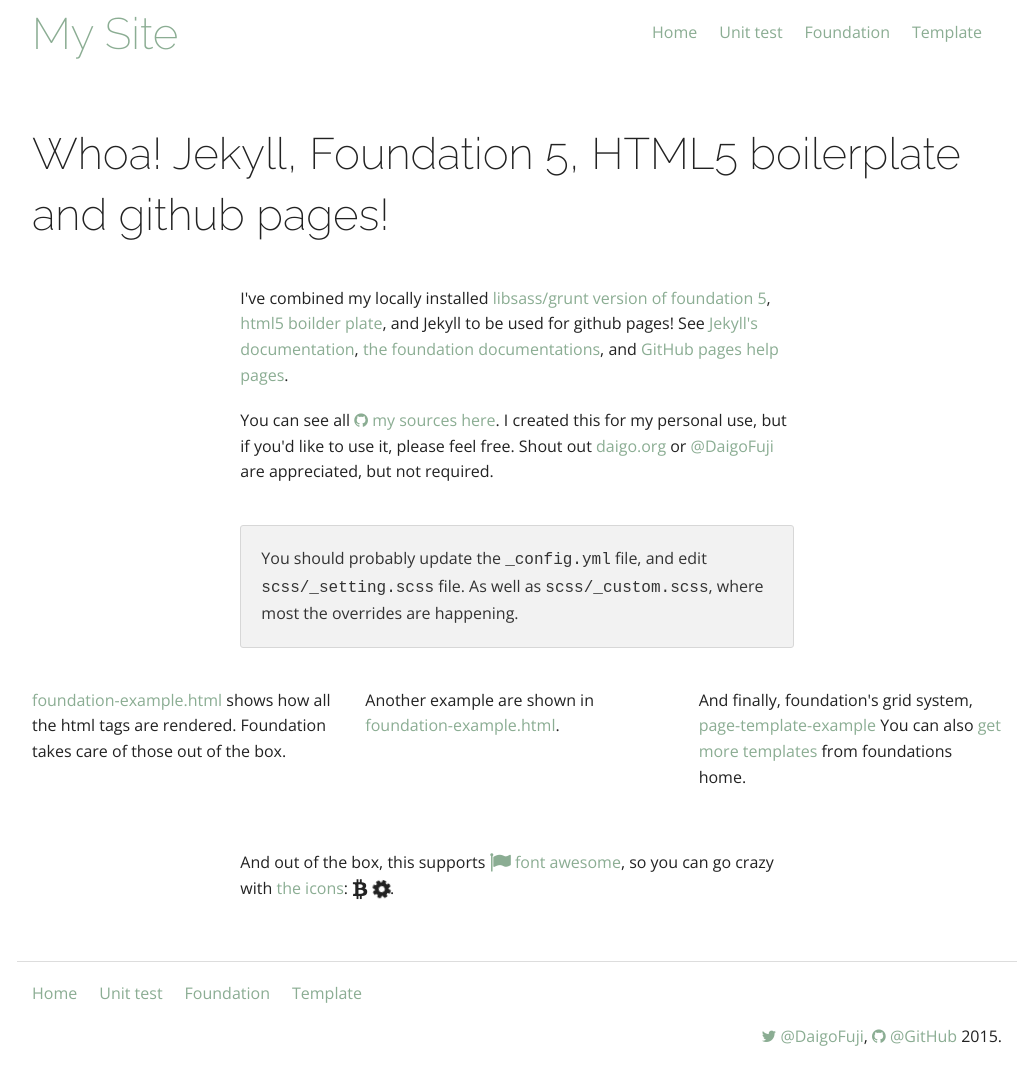
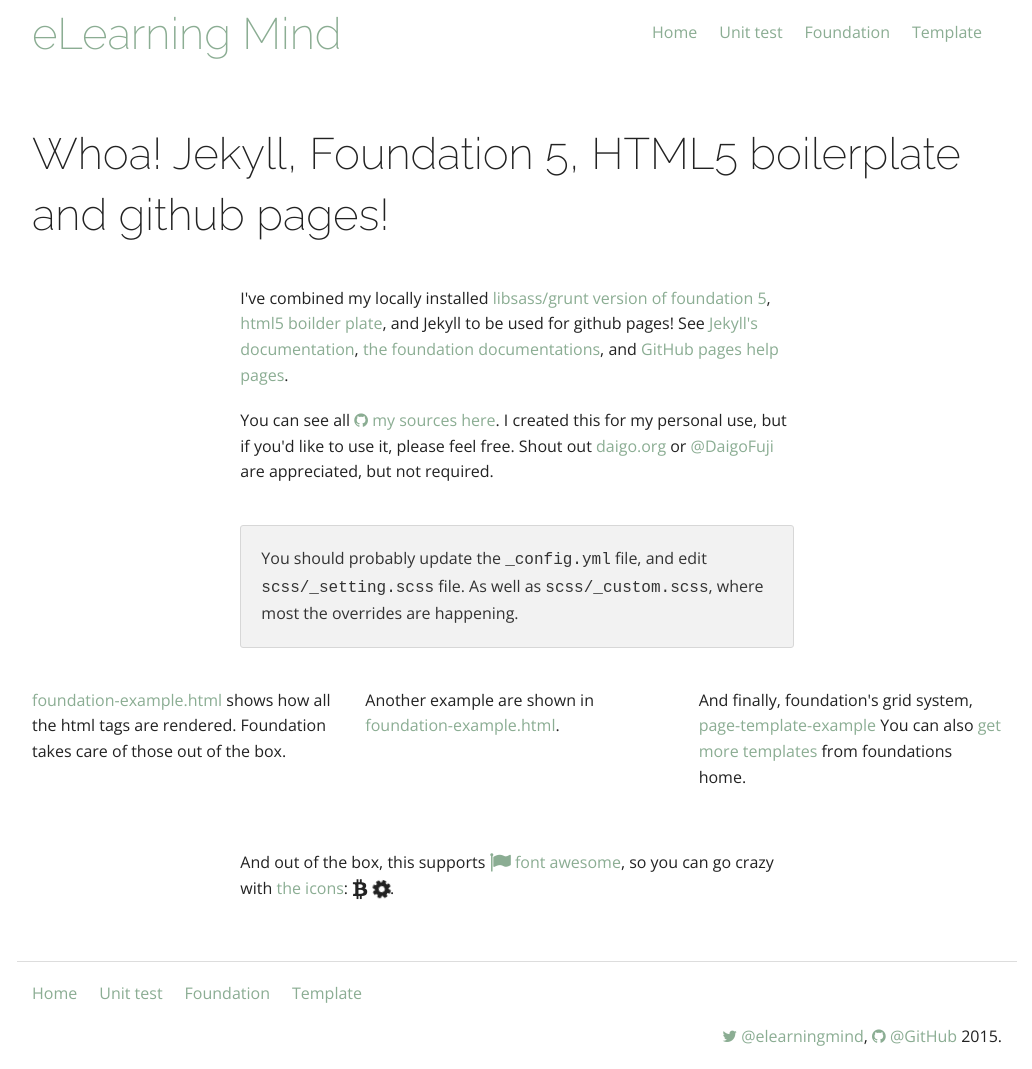
Before and after one commit to elearningmind/elmdevwiki, a Jekyll site: the page built from index.md, in a window 1280 px wide. Shown: the whole page, without its empty margins (123-1155 px from the left). Built offline with Jekyll 4.4.1, drawn with Linux system fonts in a browser that asks for light colours; nearby versions of some CDN libraries; part of the change alters nothing that is shown.

Commit message:
yaml config init

```diff
--- a/_config.yml
+++ b/_config.yml
@@ -1,13 +1,13 @@
-name : Foundation5/github pages/Jykill starter
-brand : My Site
-description : This is the description of my site
+name : eLearning Mind - eLearning Developer Wiki
+brand : eLearning Mind
+description : This site is meant to be used as a resource for eLearning Mind's development team.
 keyword :
-url : http://daigofuji.github.io/jekyll-foundation-5-starter/
-email : daigo@daigofujiwara.com
-twitter : DaigoFuji
-github : DaigoFuji
-author : Daigo Fujiwara
-analytics : UA-8418273-8
+url : http://elearningmind.github.io/elmdevwiki
+email : developer@elearningmind.com
+twitter : elearningmind
+github : elearningmind
+author : Jason Luna
+analytics : UA-68123333-1
 year : 2015
 markdown : kramdown
 exclude :
```
